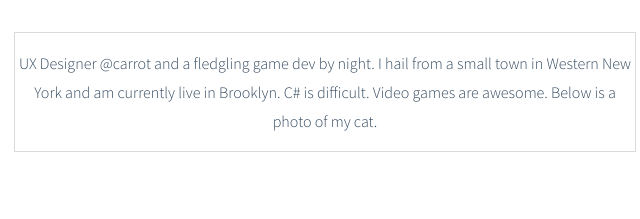
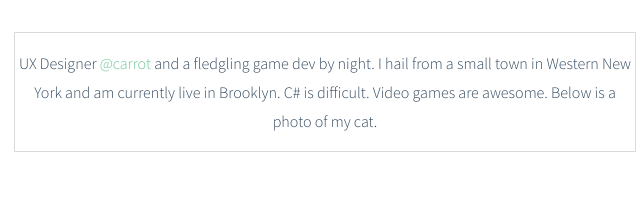
Before and after one commit to benjamingage/personal-site, a plain HTML site: page index.html in a window 1280 px wide. Shown: the part 317-536 px from the top of the page, 315-955 px from the left. Drawn offline with Linux system fonts and the light colour scheme.

Commit message:
made "@carrot" a link
and styled it too!

```diff
--- a/index.html
+++ b/index.html
@@ -29,7 +29,7 @@
     	</div>
     </div>
     <div id="about-me">
-    	<p>UX Designer @carrot and a fledgling game dev by night. I hail from a small town in Western New York and am currently live in Brooklyn. C# is difficult. Video games are awesome. Below is a photo of my cat.
+    	<p>UX Designer <a href="http://carrot.is">@carrot</a> and a fledgling game dev by night. I hail from a small town in Western New York and am currently live in Brooklyn. C# is difficult. Video games are awesome. Below is a photo of my cat.
     	</p>
     </div>
     <div id="oliver"><img src="images/cat.png">
--- a/style.css
+++ b/style.css
@@ -89,6 +89,12 @@ a{
 
 }
 
+#about-me a{
+	text-decoration:none;
+	color: #6EC59B;
+	padding:0;
+}
+
 #about-me p{
 	color:#33495F;
 	font-family: 'Source Sans Pro', sans-serif;
```
